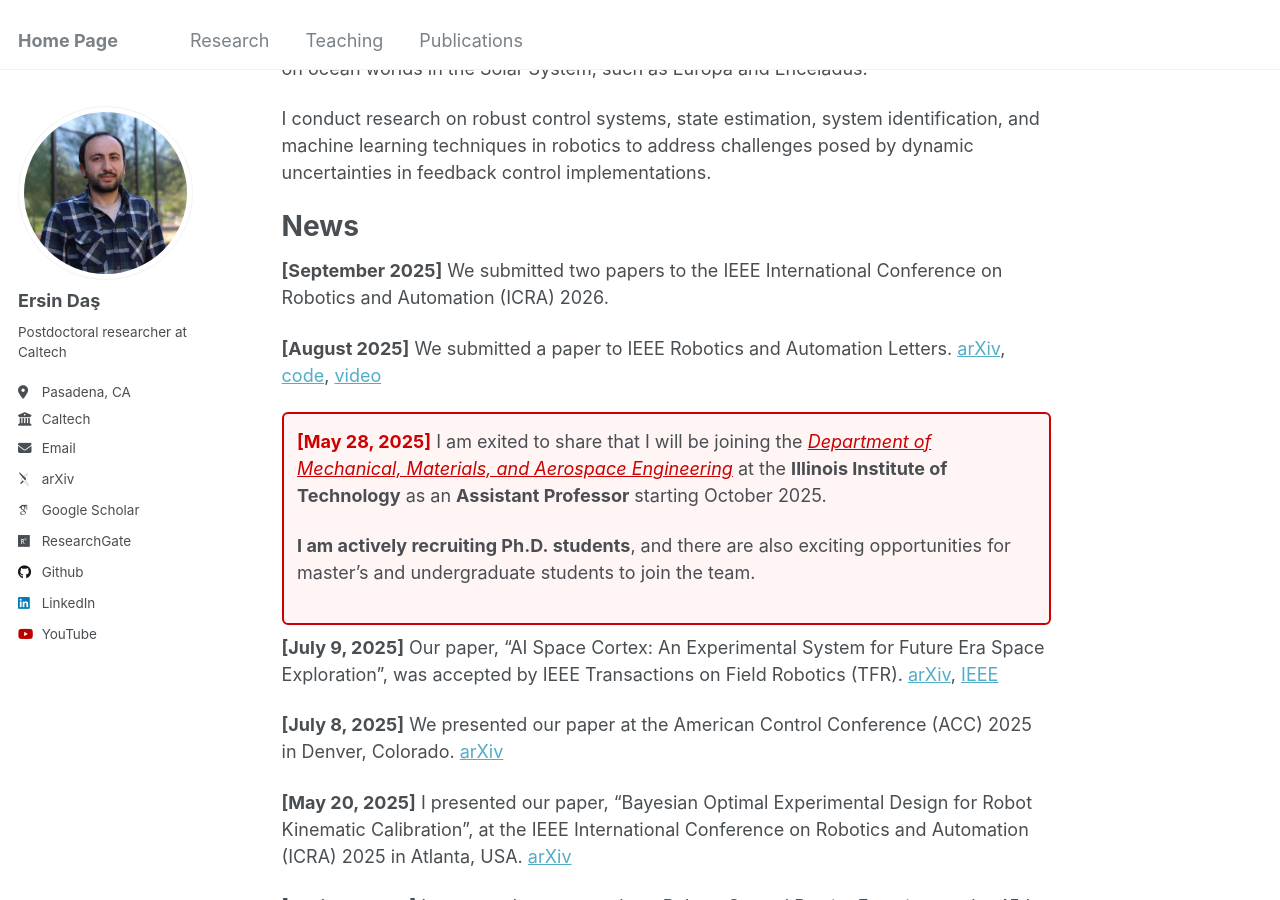
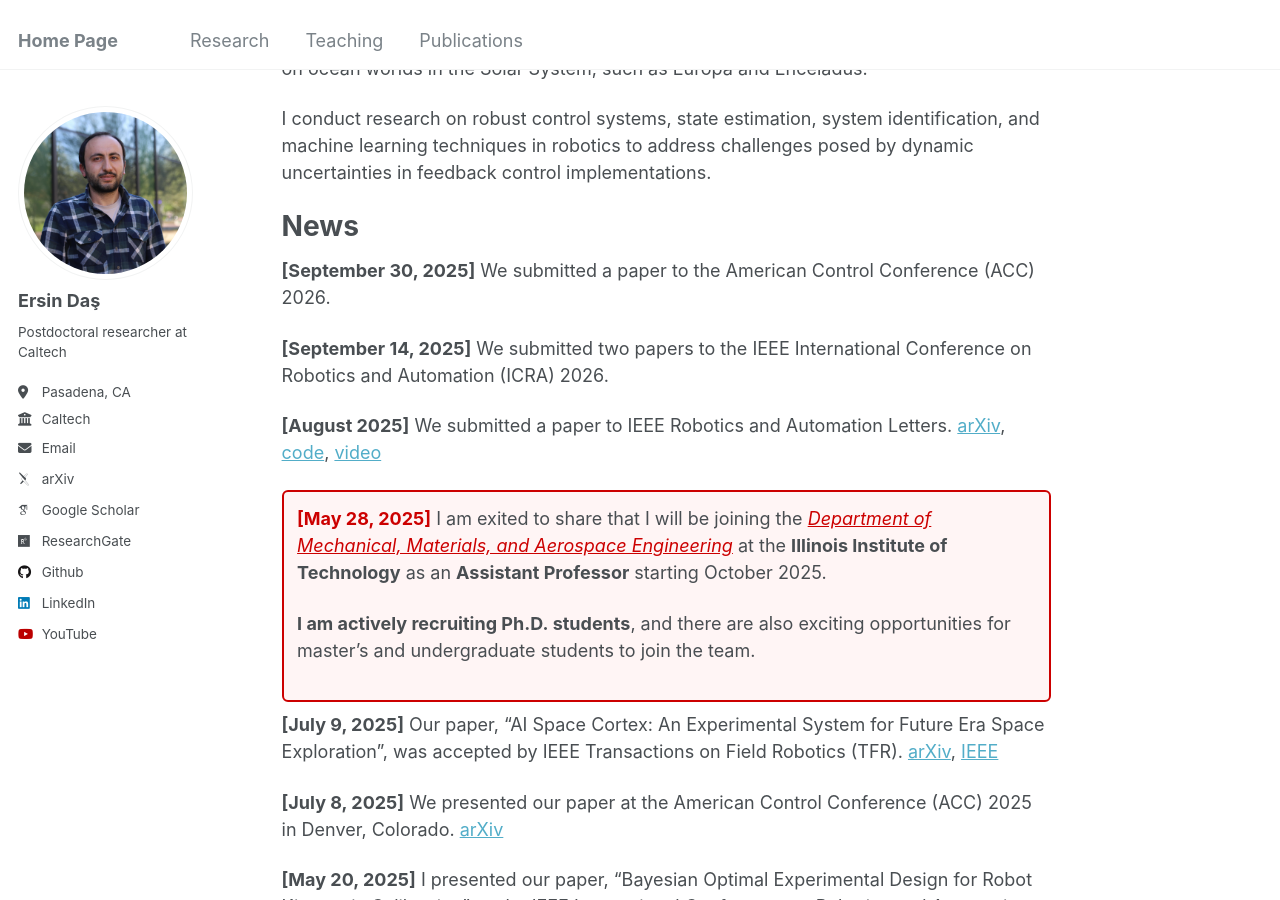
Before and after one commit to ersindas/ersindas.github.io, a Jekyll site: the page built from _pages/about.md, in a window 1280 px wide and 900 px high, scrolled down 328 px. Built offline with Jekyll 4.4.1, drawn with Linux system fonts in a browser that asks for light colours; some web fonts are replaced.

Commit message:
Update about.md
ACC2026

```diff
--- a/_pages/about.md
+++ b/_pages/about.md
@@ -16,8 +16,9 @@ I conduct research on robust control systems, state estimation, system identific
 
 News
 ======
+**[September 30, 2025]** We submitted a paper to the American Control Conference (ACC) 2026.
 
-**[September 2025]** We submitted two papers to the IEEE International Conference on Robotics and Automation (ICRA) 2026.
+**[September 14, 2025]** We submitted two papers to the IEEE International Conference on Robotics and Automation (ICRA) 2026.
 
 **[August 2025]** We submitted a paper to IEEE Robotics and Automation Letters. [arXiv](https://arxiv.org/pdf/2508.19159), [code](https://github.com/ersindas/robust-CBFs), [video](https://youtu.be/tTNu-Etm0SU)
 
```
